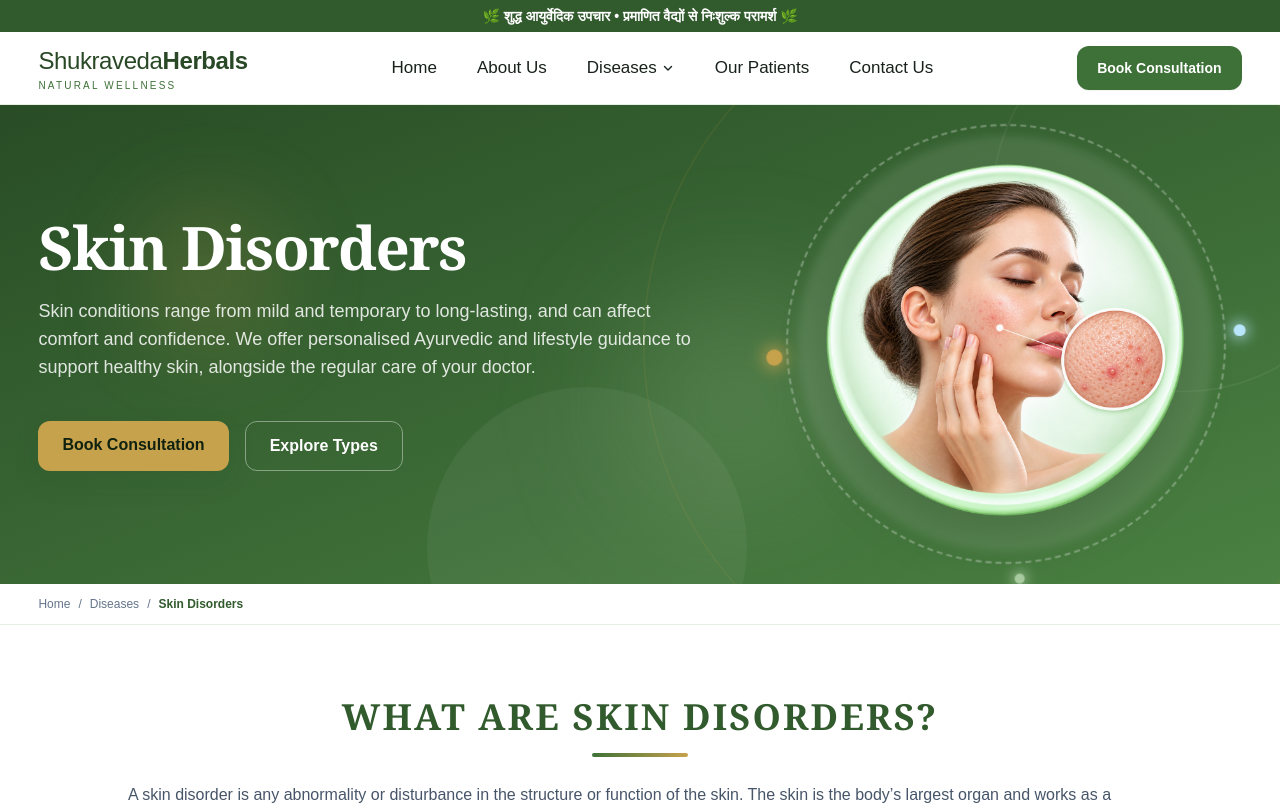
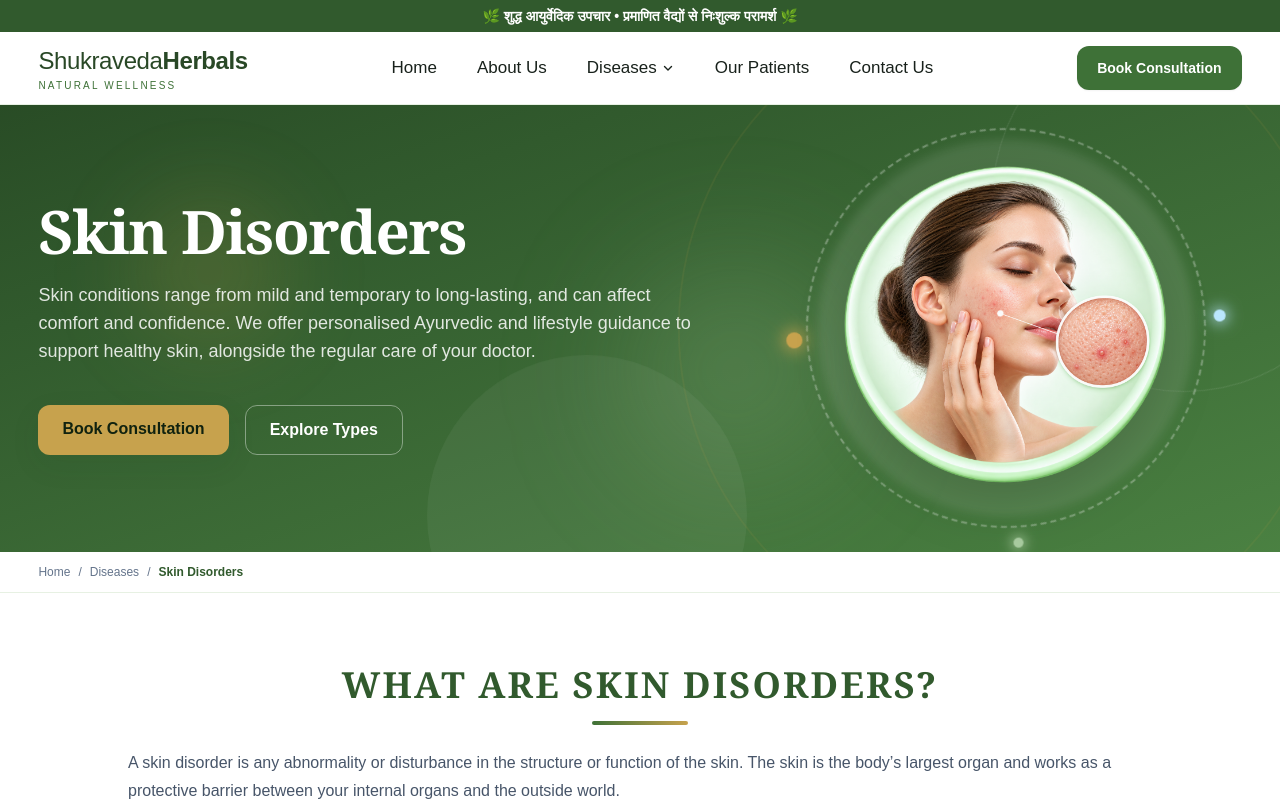
Before and after one commit to shonest/Shukraveda-Herbals, a Next.js app: page /skin-disorder in a window 1280 px wide. Shown: the top 805 px of the page. Built offline with nearby package versions, Linux system fonts and the light colour scheme.

Commit message:
banner height reduce

```diff
--- a/components/DiseaseBanner.js
+++ b/components/DiseaseBanner.js
@@ -8,7 +8,7 @@ export default function DiseaseBanner({ title, text, image, alt, secondary }) {
       <div className="pointer-events-none absolute left-[8%] top-[15%] h-40 w-40 rounded-full bg-gold/15 blur-2xl animate-drift motion-reduce:animate-none" />
       <div className="pointer-events-none absolute right-[30%] bottom-[10%] h-56 w-56 rounded-full bg-forest-300/20 blur-3xl animate-drift-rev motion-reduce:animate-none" />
       <div className="pointer-events-none absolute -bottom-32 left-1/3 h-80 w-80 rounded-full bg-white/5 animate-soft-float motion-reduce:animate-none" />
-      <div className="container-shell relative grid items-center gap-6 py-14 md:py-20 md:min-h-[28rem] lg:h-[30rem] lg:min-h-0 lg:grid-cols-[1.2fr_.8fr]">
+      <div className="container-shell relative grid items-center gap-6 py-12 md:py-14 md:min-h-[26.5rem] lg:h-[28rem] lg:py-12 lg:min-h-0 lg:grid-cols-[1.2fr_.8fr]">
         <div>
           <h1 className="motion-reduce:animate-none animate-slide-in-left text-4xl font-semibold tracking-tight sm:text-5xl lg:text-6xl">{title}</h1>
           <p style={{ animationDelay: '.2s' }} className="motion-reduce:animate-none animate-fade-up mt-5 max-w-2xl text-base leading-7 text-white/85 sm:text-lg">{text}</p>
@@ -17,7 +17,7 @@ export default function DiseaseBanner({ title, text, image, alt, secondary }) {
             <Link href={secondary[1]} className="focus-ring flex-1 whitespace-nowrap rounded-xl border border-white/40 px-3 py-3 text-center text-sm font-bold text-white transition hover:-translate-y-0.5 hover:bg-white/10 sm:flex-none sm:px-6 sm:text-base">{secondary[0]}</Link>
           </div>
         </div>
-        <div className="relative mx-auto h-64 w-64 sm:h-80 sm:w-80 lg:-my-14 lg:h-[26rem] lg:w-[26rem]">
+        <div className="relative mx-auto h-[calc(16rem-40px)] w-[calc(16rem-40px)] sm:h-[calc(20rem-40px)] sm:w-[calc(20rem-40px)] lg:-my-14 lg:h-[calc(26rem-40px)] lg:w-[calc(26rem-40px)]">
           <div className="absolute inset-0 rounded-full bg-white/10 blur-sm" />
           <div className="absolute inset-0 animate-ping rounded-full border border-white/30 [animation-duration:3.5s] motion-reduce:animate-none" aria-hidden="true" />
           <div className="absolute inset-0 animate-ping rounded-full border border-gold/40 [animation-delay:1.7s] [animation-duration:3.5s] motion-reduce:animate-none" aria-hidden="true" />
```
